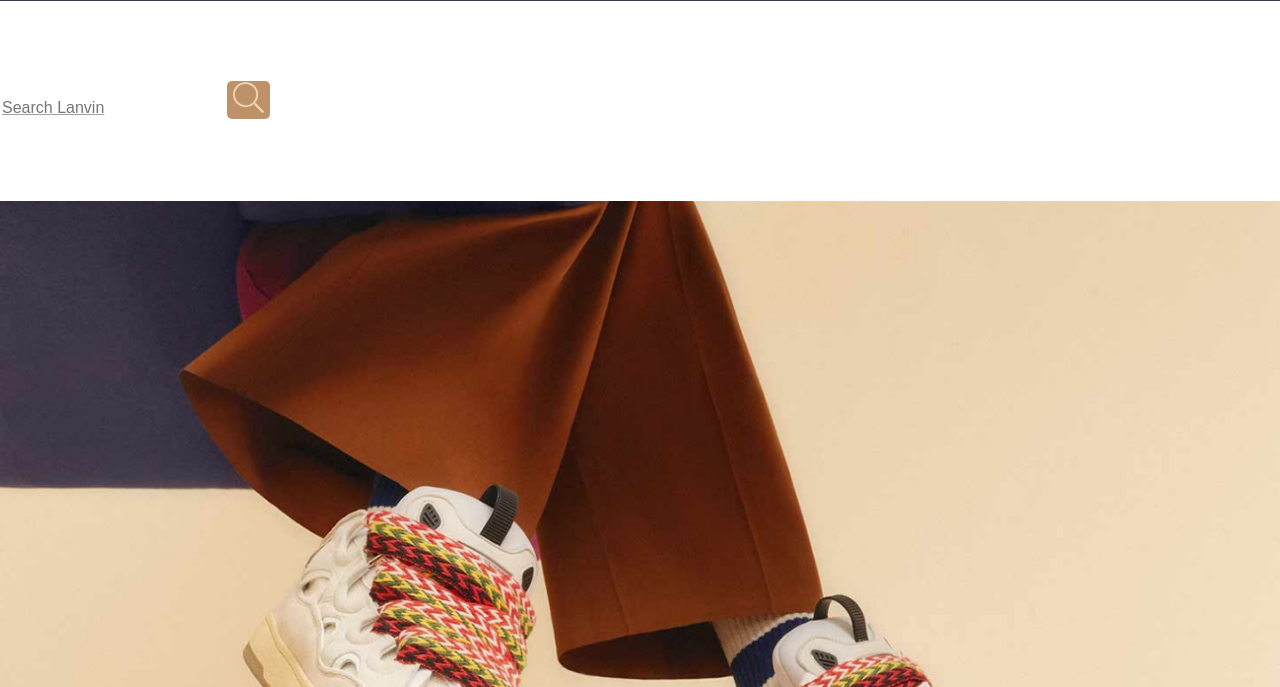
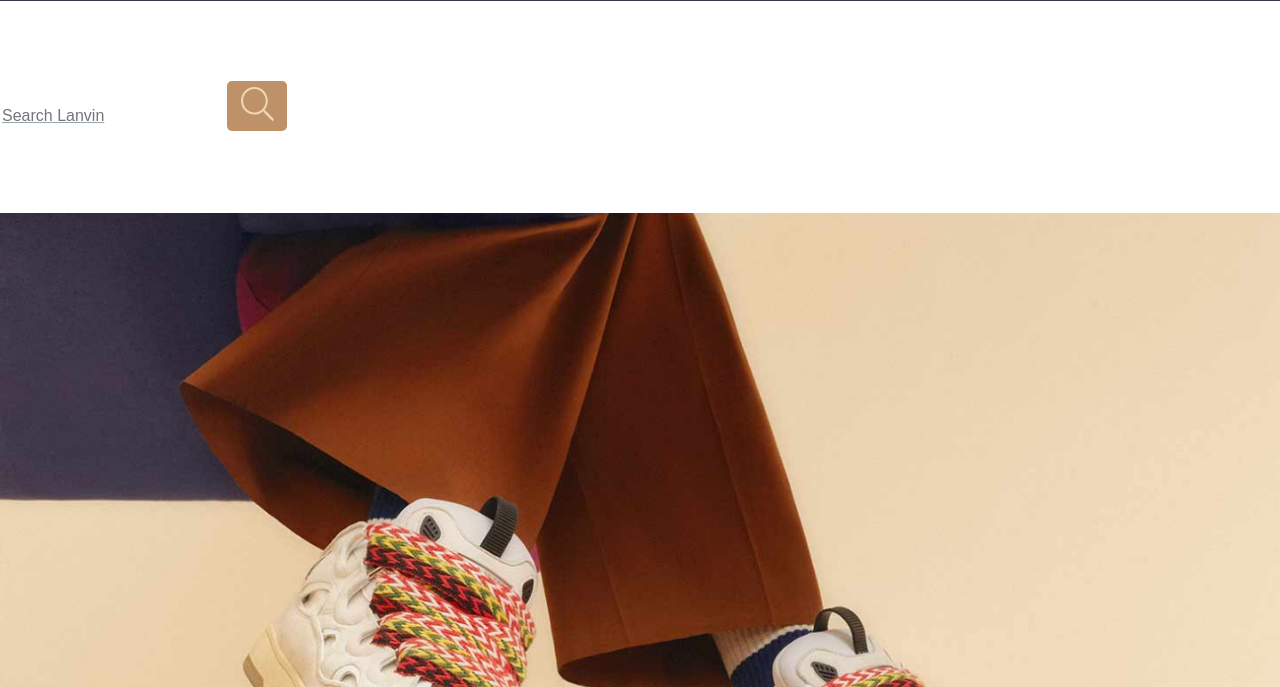
Before and after one commit to ghoeydesign459/Web-2-homework, a website: page deploy/index.html in a window 1280 px wide. Shown: the part 113-800 px from the top of the page. Drawn offline with Linux system fonts and the light colour scheme; a web font is replaced by a local one.

Commit message:
search-button-fixes

```diff
--- a/dev/scss/sections/_search.scss
+++ b/dev/scss/sections/_search.scss
@@ -21,13 +21,15 @@
             border-radius: 5px;
             background-color: #BE9168;
             margin-left: 12px;
+            height: 50px;
+            width: 60px;
 
             @include md{
                 margin-left: 12px;
             }
 
             img{
-                width: 100%;
+                width: 70%;
                 align-items: center;
             }
 
```
Also changed, not shown: deploy/css/styles.css.
